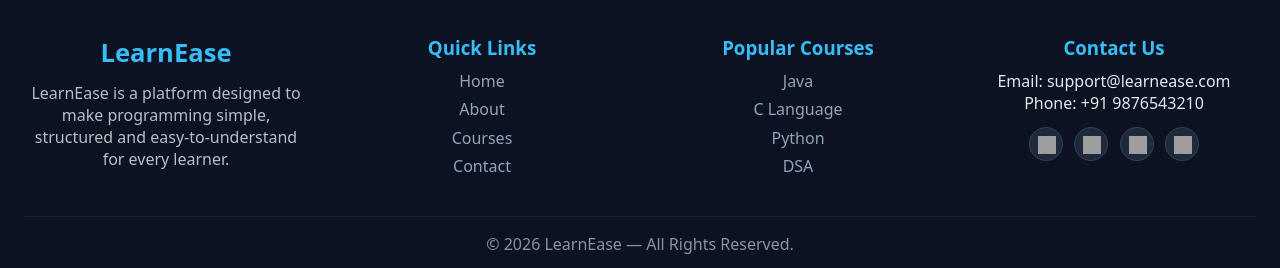
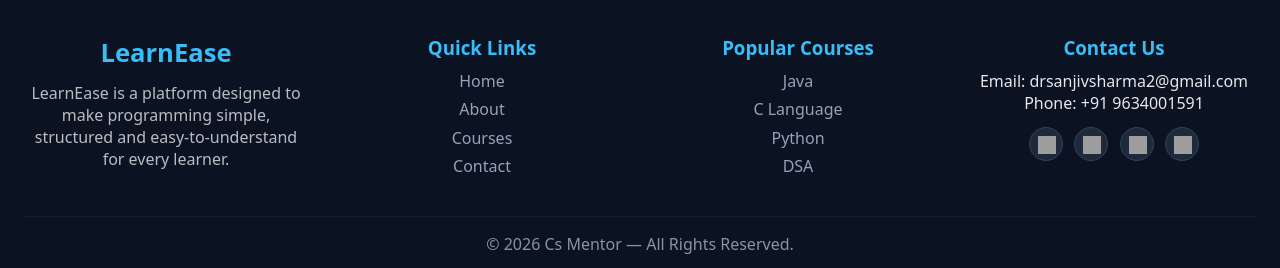
Before and after one commit to Rahul123-debug539/ELearn, a React (Vite) app in the folder Client/: page / in a window 1280 px wide. Shown: the part 3548-3816 px from the top of the page. Built offline with nearby package versions, Linux system fonts and the light colour scheme; no server answers; grey boxes are pictures that could not be loaded; what quill-image-resize-module-react would draw is missing.

Commit message:
Update Footer.jsx

```diff
--- a/Client/src/components/Footer.jsx
+++ b/Client/src/components/Footer.jsx
@@ -40,8 +40,8 @@ function Footer() {
         {/* CONTACT */}
         <div className="footer-section">
           <h3>Contact Us</h3>
-          <p>Email: support@learnease.com</p>
-          <p>Phone: +91 9876543210</p>
+          <p>Email: drsanjivsharma2@gmail.com</p>
+          <p>Phone: +91 9634001591</p>
 
           {/* SOCIAL ICONS */}
           <div className="social-icons">
@@ -55,7 +55,7 @@ function Footer() {
       </div>
 
       <div className="footer-bottom">
-        © {new Date().getFullYear()} LearnEase — All Rights Reserved.
+        © {new Date().getFullYear()} Cs Mentor — All Rights Reserved.
       </div>
     </footer>
   );
```
